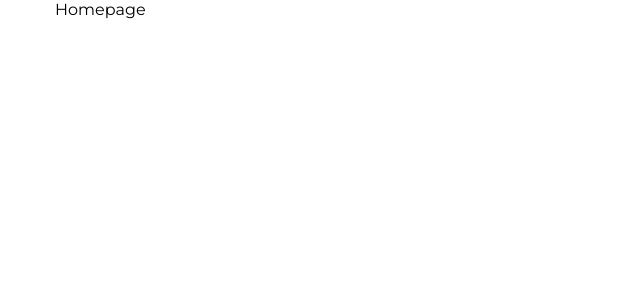
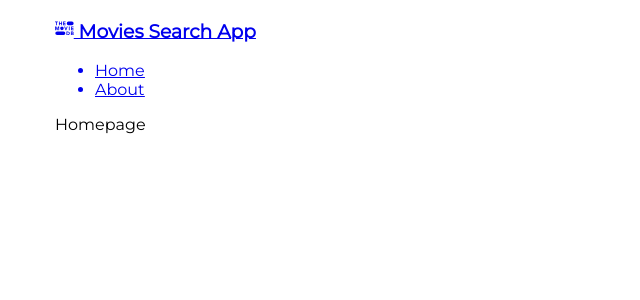
Before and after one commit to Shollytemmy/movies-search-software, a React (Create React App) app: page / in a window 1280 px wide. Shown: the top 300 px of the page, without its empty margins (0-640 px from the left). Built offline with nearby package versions, Linux system fonts and the light colour scheme.

Commit message:
Added rect-icns library and navigation links

```diff
--- a/package.json
+++ b/package.json
@@ -8,6 +8,7 @@
     "@testing-library/user-event": "^13.5.0",
     "react": "^18.2.0",
     "react-dom": "^18.2.0",
+    "react-icons": "^4.4.0",
     "react-router-dom": "^6.3.0",
     "react-scripts": "5.0.1",
     "web-vitals": "^2.1.4"
--- a/src/components/Navbar.js
+++ b/src/components/Navbar.js
@@ -1,6 +1,7 @@
 import React from 'react'
 import { Link } from 'react-router-dom'
 // import { IconName } from "react-icons/fa"; SiThemoviedatabase
+import {SiThemoviedatabase} from 'react-icons/si'
 
 export const Navbar = () => {
   return (
@@ -8,6 +9,18 @@ export const Navbar = () => {
         <div className="container">
             <nav>
                 <Link to='/' >
+                    <h3>
+                        <SiThemoviedatabase /> Movies Search App
+                    </h3>
+                    <ul>
+                        <li>
+                            <Link to="/" >Home</Link>
+                        </li>
+
+                        <li>
+                            <Link to='/about'>About</Link>
+                        </li>
+                    </ul>
 
                 </Link>
             </nav>
```
Also changed, not shown: 1 other file (tests, documents, lock files or other folders).
